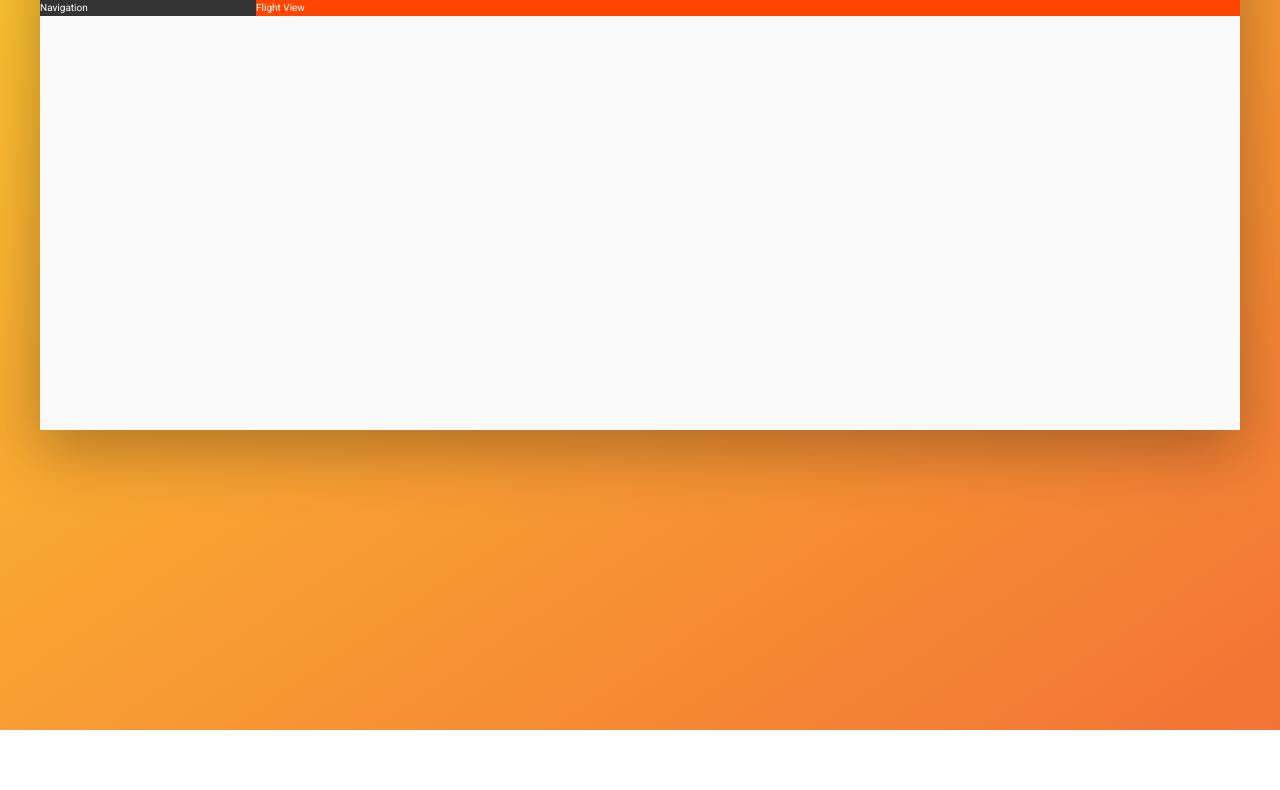
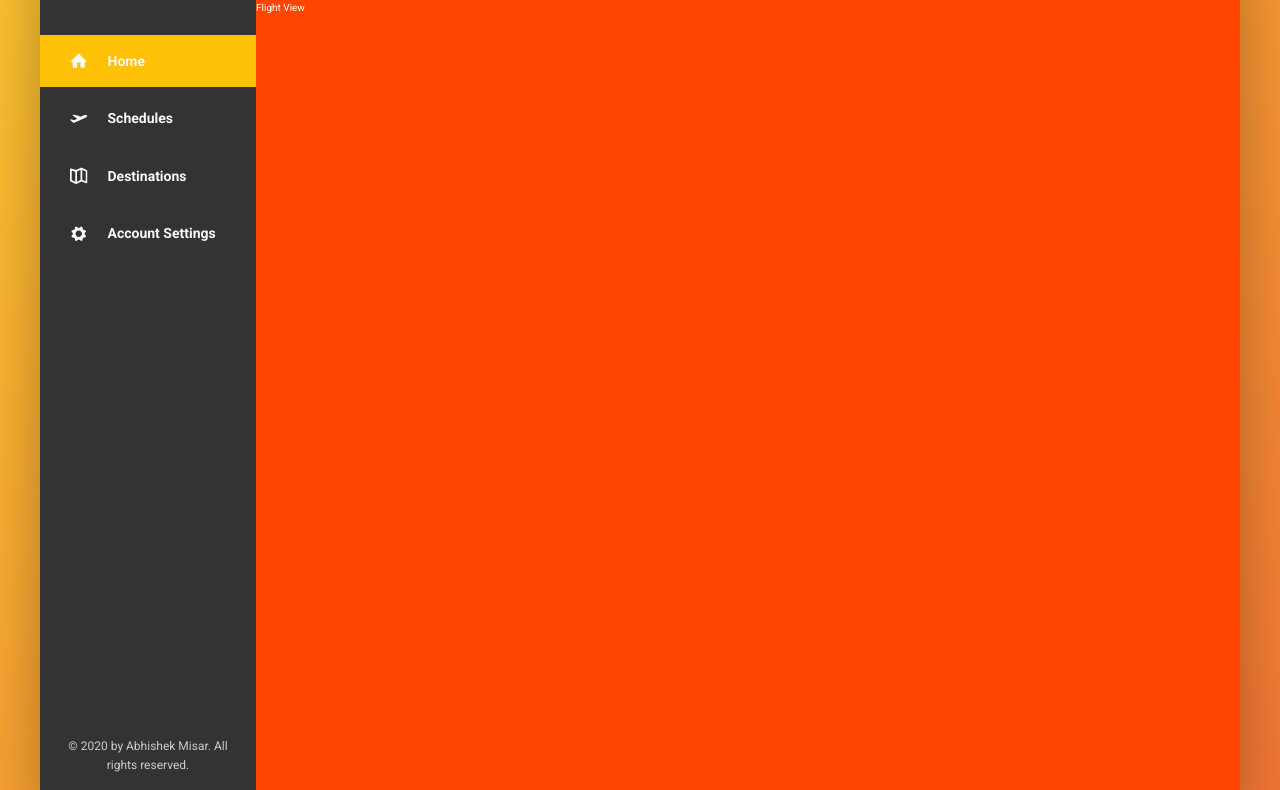
Before and after one commit to abhishekingit/Wingly, a website: page index.html in a window 1280 px wide. Shown: the part 150-940 px from the top of the page. Before the commit the page ends 880 px from the top, so only its background shows below. Drawn offline with Linux system fonts and the light colour scheme.

Commit message:
Added Sidebar Navigation

```diff
--- a/index.html
+++ b/index.html
@@ -7,7 +7,7 @@
         <link rel="preconnect" href="https://fonts.gstatic.com">
         <link href="https://fonts.googleapis.com/css2?family=Roboto:ital,wght@0,300;0,400;0,500;0,700;1,300;1,500;1,700&display=swap" rel="stylesheet">
         <link rel="stylesheet" href="css/style.css">
-        <link rel="shortcut icon" type="image/png" href="img/favicon.png">
+        <link rel="shortcut icon" type="image/png" href="img/Wingly.png">
 
         <title>Wingly &mdash; Flight booking app</title>
     </head>
@@ -42,7 +42,44 @@
 
             <div class="content">
                 <nav class="sidebar">
-                    Navigation
+                    <ul class="side-nav">
+                        <li class="side-nav__item side-nav__item--active">
+                            <a href="#" class="side-nav__link">
+                                <svg class="side-nav__icon">
+                                    <use xlink:href = "img/sprite.svg#icon-home"></use>
+                                </svg>
+                                <span>Home</span>
+                            </a>
+                        </li>
+                        <li class="side-nav__item">
+                            <a href="#" class="side-nav__link">
+                                <svg class="side-nav__icon">
+                                    <use xlink:href = "img/sprite.svg#icon-aircraft-take-off"></use>
+                                </svg>
+                                <span>Schedules</span>
+                            </a>
+                        </li>
+                        <li class="side-nav__item">
+                            <a href="#" class="side-nav__link">
+                                <svg class="side-nav__icon">
+                                    <use xlink:href = "img/sprite.svg#icon-map"></use>
+                                </svg>
+                                <span>Destinations</span>
+                            </a>
+                        </li>
+                        <li class="side-nav__item">
+                            <a href="#" class="side-nav__link">
+                                <svg class="side-nav__icon">
+                                    <use xlink:href = "img/sprite.svg#icon-cog"></use>
+                                </svg>
+                                <span>Account Settings</span>
+                            </a>
+                        </li>
+                    </ul>
+
+                    <div class="legal">
+                        &copy; 2020 by Abhishek Misar. All rights reserved.
+                    </div>
                 </nav>
                 <main class="flights-view">
                     Flight View
--- a/sass/_component.scss
+++ b/sass/_component.scss
@@ -1,7 +1,7 @@
 //////////////LOGO//
 .logo {
     // height: 3.25rem;
-    margin-left: 3rem;
+    margin-left: 2rem;
     display: flex;
     align-self: stretch;
     align-items: center;
@@ -89,3 +89,72 @@
 
 
 }
+
+//////////////SIDE-NAVIGATION//
+
+.side-nav {
+    font-size: 1.4rem;
+    font-weight: 600;
+    list-style: none;
+    margin-top: 3.5rem;
+
+    &__item {
+        position: relative;
+
+        &:not(:last-child) {
+            margin-bottom: .5rem;
+        }
+    }
+
+    &__item::before {
+        content: "";
+        position: absolute;
+        top: 0;
+        left: 0;
+        height: 100%;
+        width: 3px;
+        background-color: var(--color-accent-dark);
+        transform: scaleY(0);
+        transform-origin: top;
+        transition: transform 0.2s, width cubic-bezier(.71,.01,.21,.99) 0.4s, background-color 0.1s;
+    }
+
+    &__item:hover::before,
+    &__item--active::before {
+        transform: scaleY(1);
+        width: 100%;
+    }
+
+    &__item:active::before {
+        background-color: var(--color-grad-1);
+    }
+
+    &__link:link,
+    &__link:visited {
+        color: var(--Grey-light-1);
+        text-decoration: none;
+        display: block;
+        padding: 1.5rem 3rem;
+        display: flex;
+        align-items: center;
+        position: relative;
+        z-index: 10;
+
+    }
+    &__icon {
+        height: 1.75rem;
+        width: 1.75rem;
+        margin-right: 2rem;
+        fill: currentColor;
+
+    }
+}
+
+//////////////LEGAL//
+
+.legal {
+    font-size: 1.2rem;
+    color: var(--Grey-light-4);
+    text-align: center;
+    padding: 2.5rem;
+}
--- a/sass/_layout.scss
+++ b/sass/_layout.scss
@@ -4,6 +4,7 @@
     background-color: var(--Grey-light-1);
     box-shadow: var(--shadow-dark);
     min-height: 50rem;
+
 }
 .header {
     height: 7rem;
@@ -22,10 +23,14 @@
 .sidebar {
     background-color: var(--Grey-dark-1);
     flex: 0 0 18%;
+    display: flex;
+    flex-direction: column;
+    justify-content: space-between;
 
 }
 .flights-view {
     background-color: orangered;
+    height: 80rem;
     flex: 1;
 
 }
```
Also changed, not shown: css/style.css, 1 other file.
